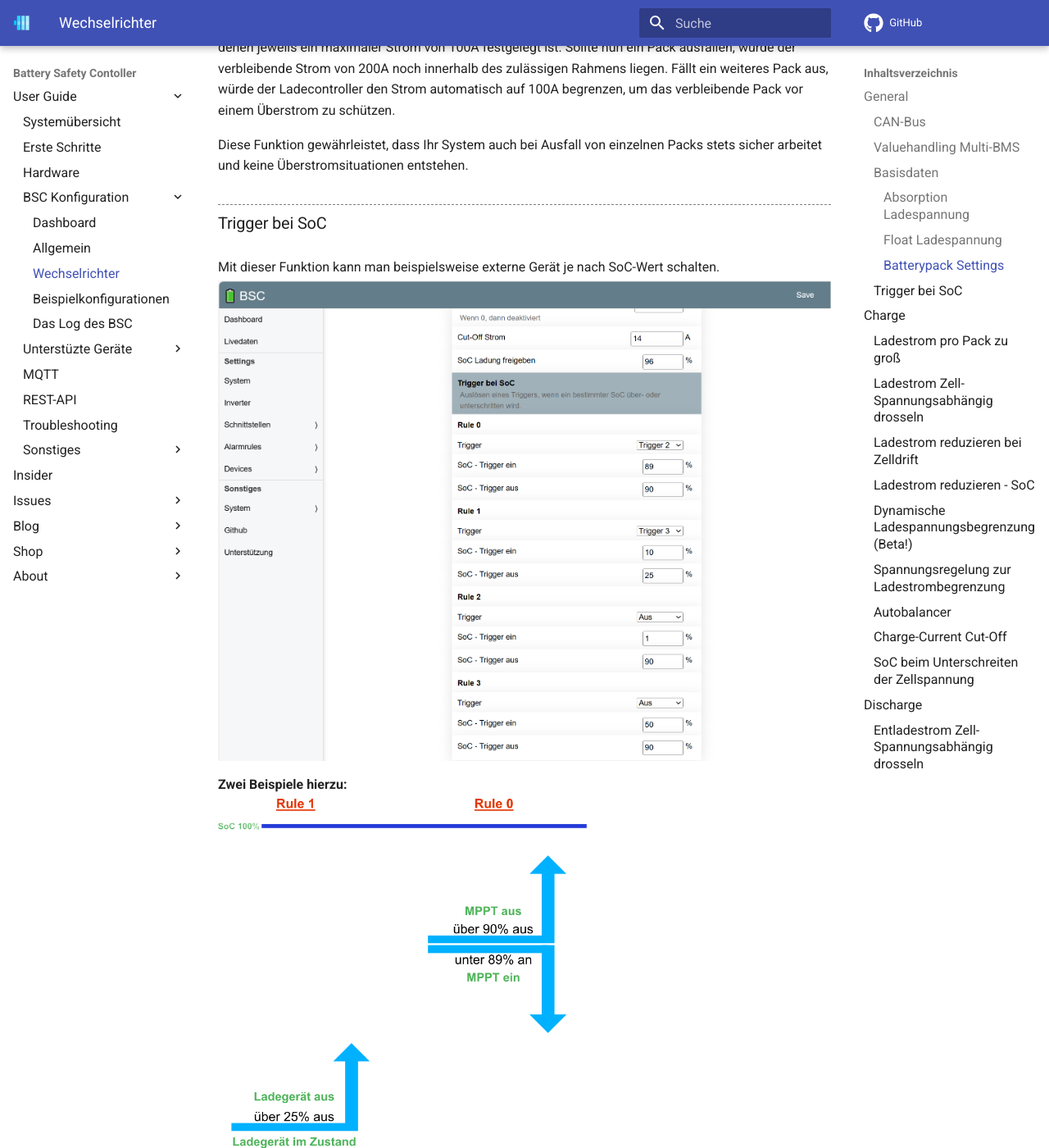
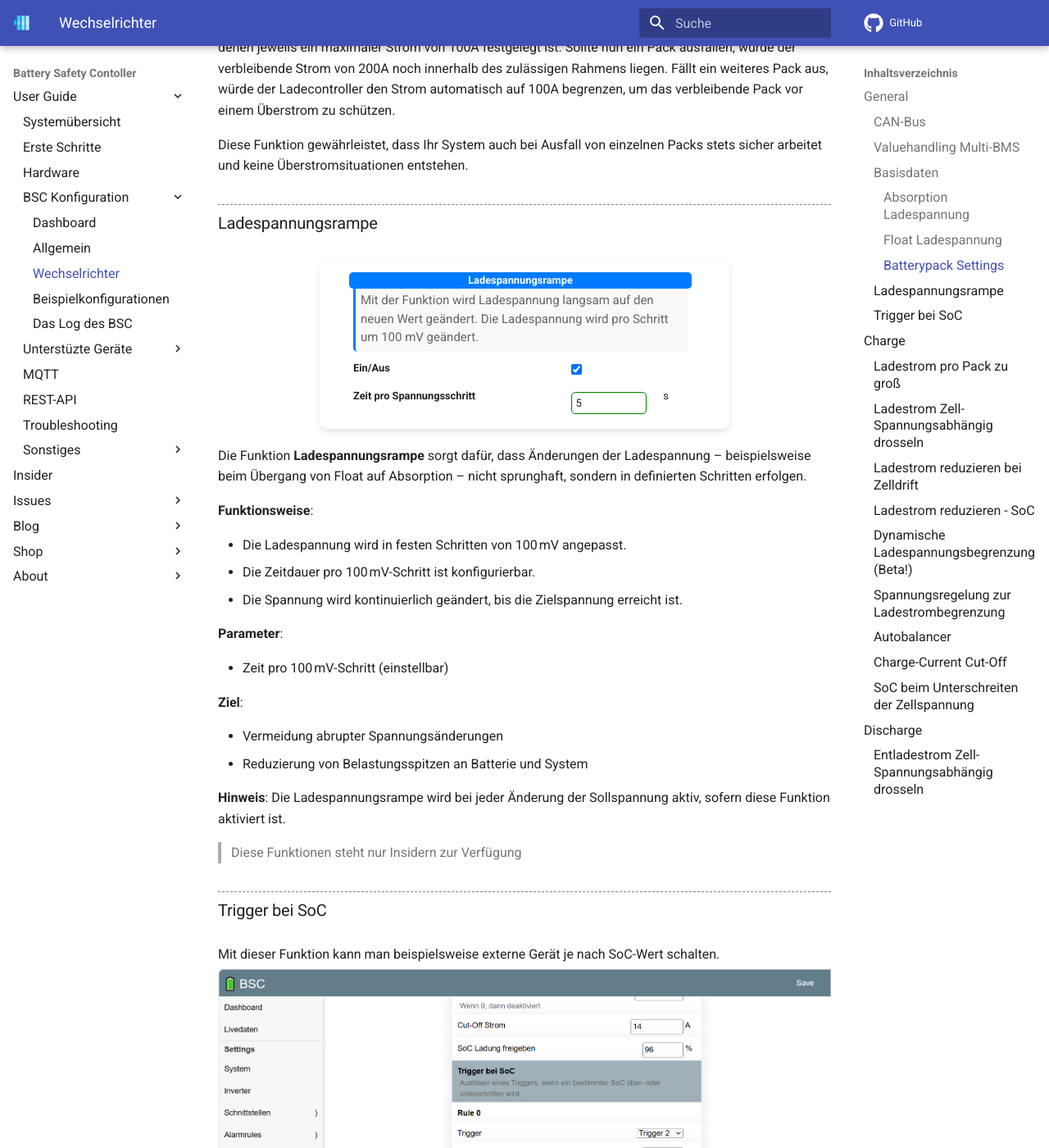
Before and after one commit to bsc-org/bsc, an MkDocs documentation site: the page built from docs/settings_inverter.md, in a window 1280 px wide and 1400 px high, scrolled down 3060 px. Shown: the whole window at 82% size. Built offline with MkDocs 1.6.1 and Material for MkDocs 9.7.7, drawn with Linux system fonts in a browser that asks for light colours; comment, search, counter and statistics services are not loaded.

Commit message:
Add Ladespannungsrampe

```diff
--- a/docs/settings_inverter.md
+++ b/docs/settings_inverter.md
@@ -55,6 +55,33 @@ Beispiel: Angenommen, Sie haben einen maximalen Ladestrom von 180A definiert und
 
 Diese Funktion gewährleistet, dass Ihr System auch bei Ausfall von einzelnen Packs stets sicher arbeitet und keine Überstromsituationen entstehen.
 
+### Ladespannungsrampe
+<div class="bsc_content"><div class="content"><form><table>
+<tr class='Ctr'><td class='sep' colspan='3'><b>Ladespannungsrampe</b></td></tr>
+<tr><td colspan='3' class='td0'><div class='help'>Mit der Funktion wird Ladespannung langsam auf den neuen Wert geändert. Die Ladespannung wird pro Schritt um 100 mV geändert.</div></td></tr><tr class='Ctr'><td class='Ctd'><b>Ein/Aus</b></td><td class='Ctd'><input type='checkbox' checked name='38654717824'></td><td class='t1'></td><td class='Ctd'><span class='secVal' id='s12160'></span></td></tr>
+<tr class='Ctr'><td class='Ctd'><b>Zeit pro Spannungsschritt</b></td>
+<td class='Ctd'><input type='number' min='1' max='240' value='5' name='4294979520'></td><td class='t1'>s</td><td class='Ctd'><span class='secVal' id='s12224'></span></td></tr>
+</table></form></div></div>
+
+Die Funktion **Ladespannungsrampe** sorgt dafür, dass Änderungen der Ladespannung – beispielsweise beim Übergang von Float auf Absorption – nicht sprunghaft, sondern in definierten Schritten erfolgen.
+
+**Funktionsweise**:
+
+- Die Ladespannung wird in festen Schritten von 100 mV angepasst.
+- Die Zeitdauer pro 100 mV-Schritt ist konfigurierbar.
+- Die Spannung wird kontinuierlich geändert, bis die Zielspannung erreicht ist.
+
+**Parameter**:
+
+- Zeit pro 100 mV-Schritt (einstellbar)
+
+**Ziel**:
+
+- Vermeidung abrupter Spannungsänderungen
+- Reduzierung von Belastungsspitzen an Batterie und System
+
+**Hinweis**: Die Ladespannungsrampe wird bei jeder Änderung der Sollspannung aktiv, sofern diese Funktion aktiviert ist.
+> Diese Funktionen steht nur Insidern zur Verfügung
 
 ### Trigger bei SoC
 Mit dieser Funktion kann man beispielsweise externe Gerät je nach SoC-Wert schalten.
```
